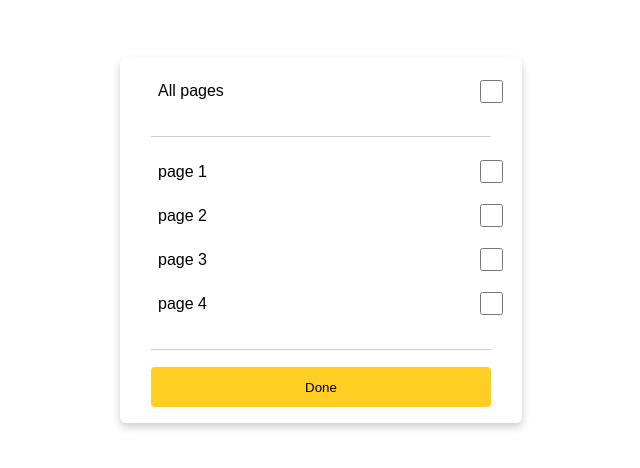
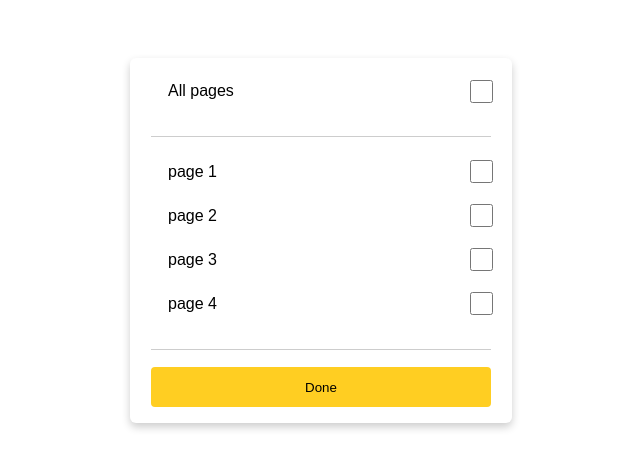
Before and after one commit to ManishSaini-369/ManishAssignment, a plain HTML site: page index.html in a window 1280 px wide. Shown: the whole page, without its empty margins (319-959 px from the left). Drawn offline with Linux system fonts and the light colour scheme.

Commit message:
center the card

```diff
--- a/style.css
+++ b/style.css
@@ -1,8 +1,9 @@
   body {
     font-family: Arial, Helvetica, sans-serif;
     display: flex;
-    align-items: end;
+    align-items: center;
     justify-content: center;
+
   }
 
   /* Float four columns side by side */
@@ -24,7 +25,7 @@
     padding: 16px;
     text-align: center;
     background-color: #ffffff;
-    width: 370px;
+    width: 350px;
     text-align: left;
     border-radius: 6px;
     display: flex;
```
